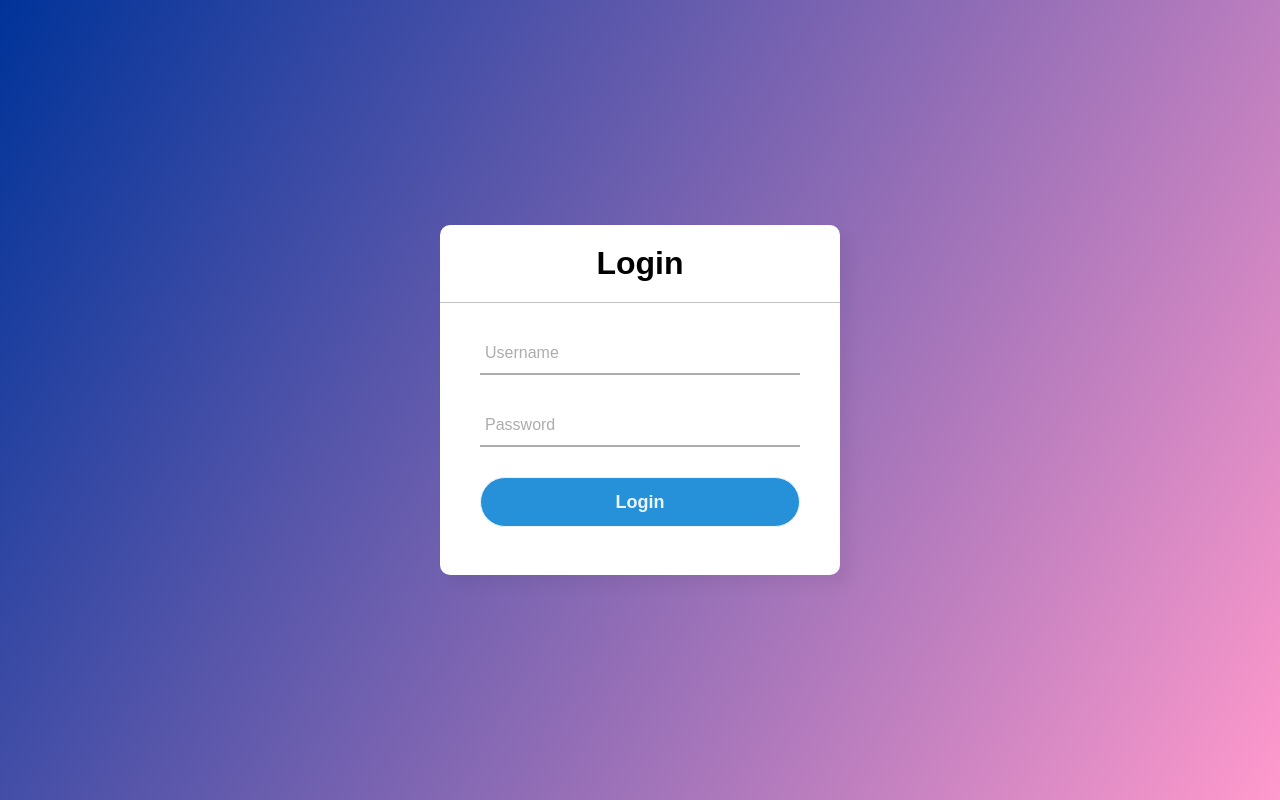
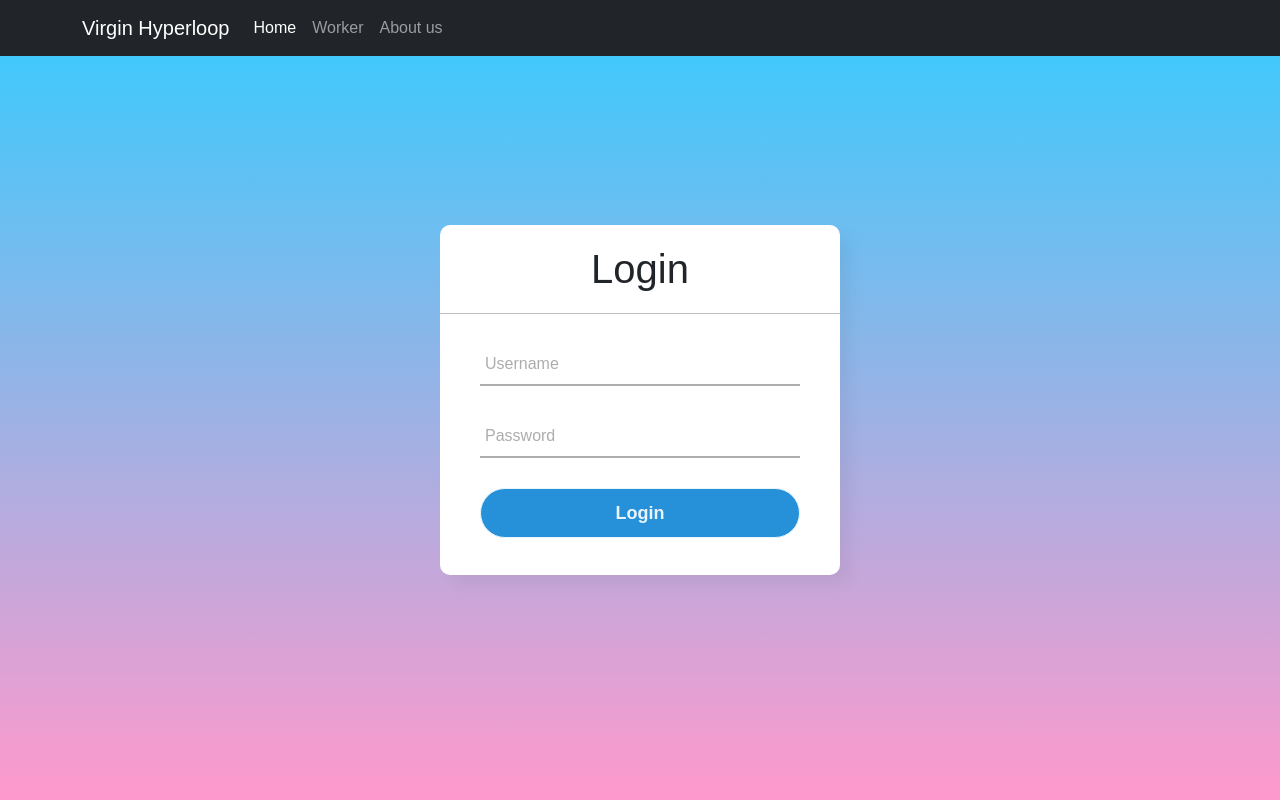
Before and after one commit to mohit2pal/Levitation, a Flask app: template templates/waccess.html in a window 1280 px wide. Run offline with Flask 2, Linux system fonts and the light colour scheme; the template is opened without the code that fills it, so the values that code supplies are empty; some libraries are stand-ins or nearby versions.

Commit message:
alert adjusted with navbar

```diff
--- a/static/css/stylewaccess.css
+++ b/static/css/stylewaccess.css
@@ -7,7 +7,7 @@
   #grade{
     margin: 0;
     padding: 0;
-    background: linear-gradient(120deg,#003399 0%, #ff99cc 100%);
+    background: linear-gradient(to bottom, #33ccff 0%, #ff99cc 100%);
     height: 100vh;
     overflow: hidden;
 
@@ -112,11 +112,12 @@
     top: 30%;
     left: 50%;
     transform: translate(-50%, -50%);
-    height: 200px;
+    height: 150px;
     width: 500px;
-    background: transparent;
+    background: #ffffff;
     border-radius: 20px;
-    box-shadow: 10px 10px 15px rgba(0,0,0,0.05);
+    box-shadow: 0 15px 35px rgba(0, 0, 0, 0.2);
+    backdrop-filter: blur(10px);
     visibility: hidden;
     opacity: 0;
     transition: 0.5s;
@@ -127,7 +128,11 @@
     opacity: 1;
     transition: 0.5s;
   }
-  a{
+  a.btn.btn-secondary {
+    margin: 0 210px;
+    width: 60px;
+  }
+  /* a{
     position: relative;
     font-size: 20px;
     left: 45%;
@@ -139,10 +144,11 @@
     text-decoration: none;
     cursor: pointer;
     color: #fff;
-    background: #111;
-  }
+    background: rgb(185, 182, 182);
+  } */
   h2{
     text-align: center;
     padding: 20px 0;
     border-bottom: 1px solid silver;
+    font-size: 20px;
   }
--- a/templates/waccess.html
+++ b/templates/waccess.html
@@ -3,11 +3,36 @@
   <head>
     <meta charset="utf-8">
     <title>Worker Access</title>
+    <link href="https://cdn.jsdelivr.net/npm/bootstrap@5.1.3/dist/css/bootstrap.min.css" rel="stylesheet"
+    integrity="sha384-1BmE4kWBq78iYhFldvKuhfTAU6auU8tT94WrHftjDbrCEXSU1oBoqyl2QvZ6jIW3" crossorigin="anonymous">
     <link rel="stylesheet" href="/static/css/stylewaccess.css">
     <script src="https://ajax.googleapis.com/ajax/libs/jquery/3.2.1/jquery.min.js"></script>
   </head>
   <body>
   <div id="grade">
+    <nav class="navbar navbar-expand-lg navbar-dark bg-dark">
+      <div class="container">
+        <a class="navbar-brand" href="#">Virgin Hyperloop</a>
+        <button class="navbar-toggler" type="button" data-bs-toggle="collapse" data-bs-target="#navbarSupportedContent" aria-controls="navbarSupportedContent" aria-expanded="false" aria-label="Toggle navigation">
+          <span class="navbar-toggler-icon"></span>
+        </button>
+        <div class="collapse navbar-collapse" id="navbarSupportedContent">
+          <ul class="navbar-nav me-auto mb-2 mb-lg-0">
+            <li class="nav-item">
+              <a class="nav-link active" type="button" aria-current="page" onclick="window.location.href='{{'/'}}'">Home</a>
+            </li>
+            <li class="nav-item">
+              <a class="nav-link" active" type="button" aria-current="page" onclick="window.location.href='{{'/loginfo'}}'">Worker</a>
+            </li>
+            <li class="nav-item">
+              <a class="nav-link" active" type="button" aria-current="page" onclick="window.location.href='{{'/aboutus'}}'">About us</a>
+            </li>
+
+          </ul>
+        </div>
+      </div>
+    </nav>
+
     <div class="center" id="popup">
       <h1>Login</h1>
       <form>
@@ -28,7 +53,7 @@
     </div>
     <div id="popup2">
       <h2> PLEASE ENTER CORRECT PASSWORD AND USERNAME </h2>
-      <a href="#" class= "btn btn-secondary" onclick="check()" role="button">OK</a>
+      <a href="#" class= "btn btn-secondary" onclick="check()" role="button" align-items:"center">OK</a>
     </div>
     <script>
       document.getElementById("submit").addEventListener("click", submitted)
@@ -50,5 +75,8 @@
       }
     </script>
 
+    <script src="https://cdn.jsdelivr.net/npm/bootstrap@5.1.3/dist/js/bootstrap.bundle.min.js"
+    integrity="sha384-ka7Sk0Gln4gmtz2MlQnikT1wXgYsOg+OMhuP+IlRH9sENBO0LRn5q+8nbTov4+1p"
+    crossorigin="anonymous"></script>
 </body>
 </html>
```
